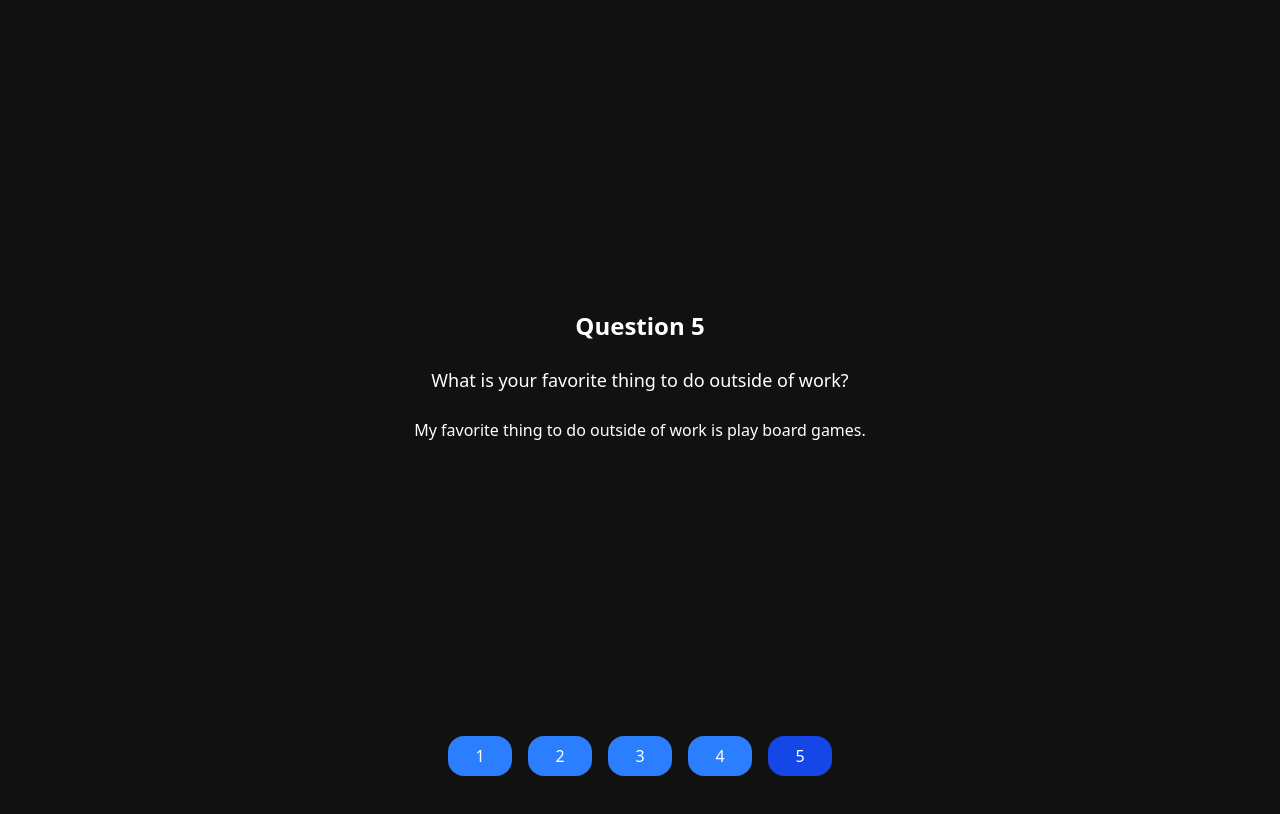
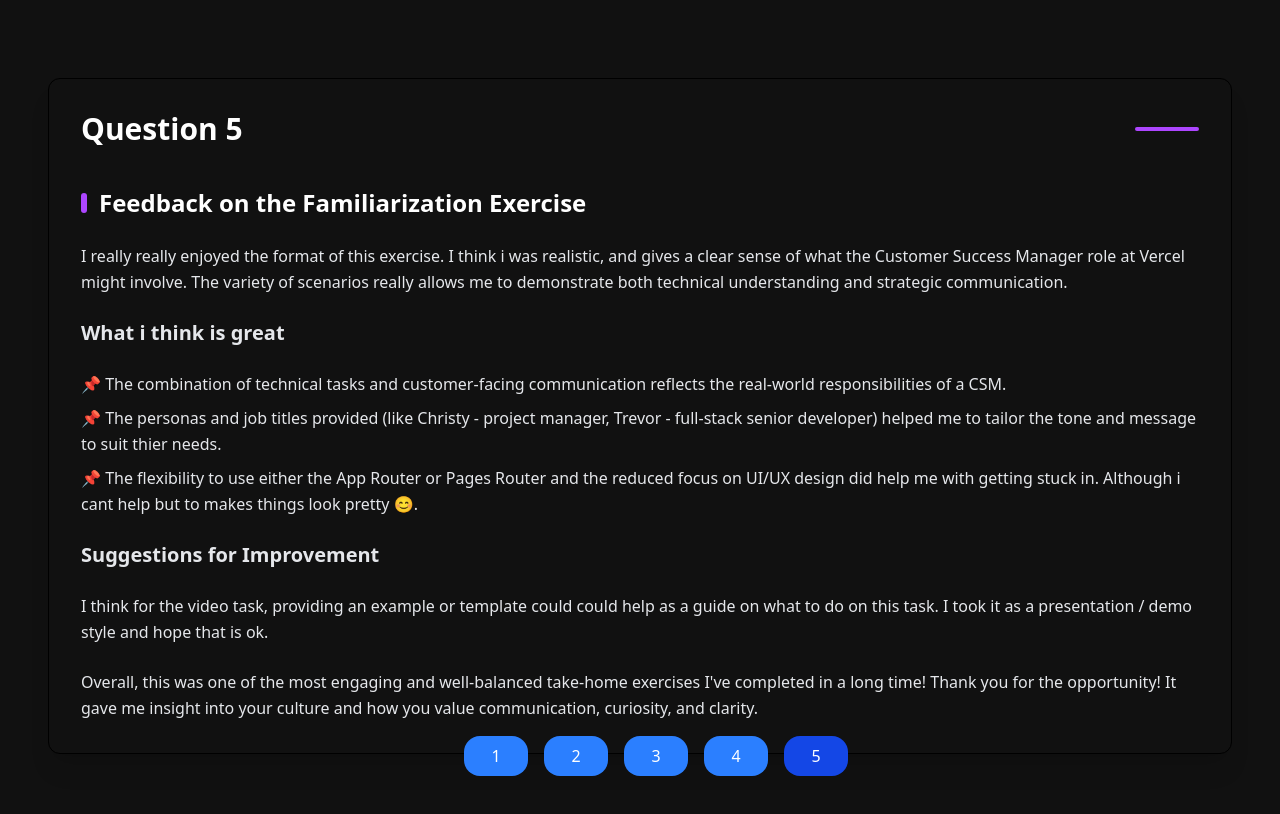
Before and after one commit to crystalz411/nextjs-boilerplate, a Next.js app: page /question-5 in a window 1280 px wide. Shown: the top 814 px of the page. Built offline with nearby package versions, Linux system fonts and the light colour scheme.

Commit message:
questions 4 and 5 and styling fixes

```diff
--- a/app/globals.css
+++ b/app/globals.css
@@ -37,7 +37,7 @@ body {
   color: white;
   /* color: rgb(var(--foreground-rgb)); */
   /* background: rgb(var(--background-rgb)); */
-  /* padding: 1rem; */
+  padding: 1rem;
   width: 100%;
 }
 /*
--- a/app/question-4/page.tsx
+++ b/app/question-4/page.tsx
@@ -1,16 +1,42 @@
 import CarouselNav from "../components/CarouselNav";
 
+export default function Page() {
+  return (
+    <div>
+      <div className="min-h-screen flex flex-col items-center justify-center md:p-8">
+        <div className=" min-w-lvh mx-auto rounded-xl bg-[#111111] backdrop-blur-sm border border-black shadow-xl p-6 md:p-8">
+          <div className="space-y-6">
+            <div className="flex items-center justify-between">
+              <h2 className="text-2xl md:text-3xl font-bold text-white">
+                Question 4
+              </h2>
+              <div className="h-1 w-16 bg-purple-500 rounded-full"></div>
+            </div>
 
-export default function Page () {
-    return (
-        <div className="min-h-screen flex flex-col items-center justify-center text-white px-4 text-center space-y-12">
-        <div className="space-y-6">
-          <h2 className="text-2xl font-bold">Question 4</h2>
-          <p className="text-lg">What is your favorite thing to do outside of work?</p>
-          <p className="text-md mt-4">My favorite thing to do outside of work is play board games.</p>
+            <section className="space-y-6 leading-relaxed text-gray-200">
+            <h2 className="text-2xl font-semibold pt-4 text-white flex items-center">
+              <div className="h-5 w-1.5 bg-purple-500 rounded-full mr-3"></div>
+              Why Core Web Vitals Matter: Under Armour Audit
+            </h2>
+
+            {/* Video embedded */}
+              <div className="relative pb-[56.25%] h-0 overflow-hidden rounded shadow-lg border border-gray-700">
+                {/* <iframe
+                  src="https://player.vimeo.com/video/1058238826?badge=0&autopause=0&player_id=0&app_id=58479"
+                  frameBorder="0"
+                  allow="autoplay; fullscreen; picture-in-picture; clipboard-write; encrypted-media"
+                  allowFullScreen
+                  title="Cognevo Investor Deck"
+                  className="absolute top-0 left-0 w-full h-full"
+                /> */}
+              </div>
+            </section>
+          </div>
         </div>
-
+      </div>
+      <div className="w-full fixed bottom-0 flex justify-center">
         <CarouselNav current={4} />
       </div>
-    )
+    </div>
+  );
 }
--- a/app/question-5/page.tsx
+++ b/app/question-5/page.tsx
@@ -1,16 +1,72 @@
 import CarouselNav from "../components/CarouselNav";
 
+export default function Page() {
+  return (
+    <div>
+      <div className="min-h-screen flex flex-col items-center justify-center md:p-8">
+        <div className=" max-w-7xl w-full mx-auto rounded-xl bg-[#111111] backdrop-blur-sm border border-black shadow-xl p-6 md:p-8">
+          <div className="space-y-6">
+            <div className="flex items-center justify-between">
+              <h2 className="text-2xl md:text-3xl font-bold text-white">
+                Question 5
+              </h2>
+              <div className="h-1 w-16 bg-purple-500 rounded-full"></div>
+            </div>
 
-export default function Page () {
-    return (
-        <div className="min-h-screen flex flex-col items-center justify-center text-white px-4 text-center space-y-12">
-        <div className="space-y-6">
-          <h2 className="text-2xl font-bold">Question 5</h2>
-          <p className="text-lg">What is your favorite thing to do outside of work?</p>
-          <p className="text-md mt-4">My favorite thing to do outside of work is play board games.</p>
+            <section className="space-y-6 leading-relaxed text-gray-200">
+              <h2 className="text-2xl font-semibold pt-4 text-white flex items-center">
+                <div className="h-5 w-1.5 bg-purple-500 rounded-full mr-3"></div>
+                Feedback on the Familiarization Exercise
+              </h2>
+              <p>
+                I really really enjoyed the format of this exercise. I think i was
+                realistic, and gives a clear sense of what the Customer Success
+                Manager role at Vercel might involve. The variety of scenarios
+                really allows me to demonstrate both technical understanding and strategic
+                communication.
+              </p>
+
+              <h2 className="text-xl font-semibold">What i think is great</h2>
+              <ul className="list-disc list-inside space-y-2">
+                <p>
+                  📌 The combination of technical tasks and customer-facing
+                  communication reflects the real-world responsibilities of a
+                  CSM.
+                </p>
+                <p>
+                  📌 The personas and job titles provided (like Christy - project manager, Trevor - full-stack senior
+developer) helped me to tailor the tone and message to suit thier needs.
+                </p>
+                <p>
+                  📌 The flexibility to use either the App Router or Pages
+                  Router and the reduced focus on UI/UX design did help me with getting stuck in.
+                  Although i cant help but to makes things look pretty 😊.
+                </p>
+              </ul>
+
+              <h2 className="text-xl font-semibold">
+                Suggestions for Improvement
+              </h2>
+              <ul className="list-disc list-inside space-y-2">
+                <div>
+                  I think for the video task, providing an example or template could
+                  could help as a guide on what to do on this task. I took it as a presentation / demo style and hope that is ok.
+                </div>
+              </ul>
+
+              <p>
+                Overall, this was one of the most engaging and well-balanced
+                take-home exercises I've completed in a long time! Thank you for the
+                opportunity! It gave me insight into your culture and how you
+                value communication, curiosity, and clarity.
+              </p>
+            </section>
+          </div>
         </div>
-
+      </div>
+      <div className="w-full fixed bottom-0 flex justify-center">
         <CarouselNav current={5} />
       </div>
-    )
+    </div>
+  );
 }
```
Also changed, not shown: app/question-1/page.tsx (+42 -25 lines), app/question-2/page.tsx (+35 -21 lines), app/question-3/page.tsx (+6 -6 lines).
